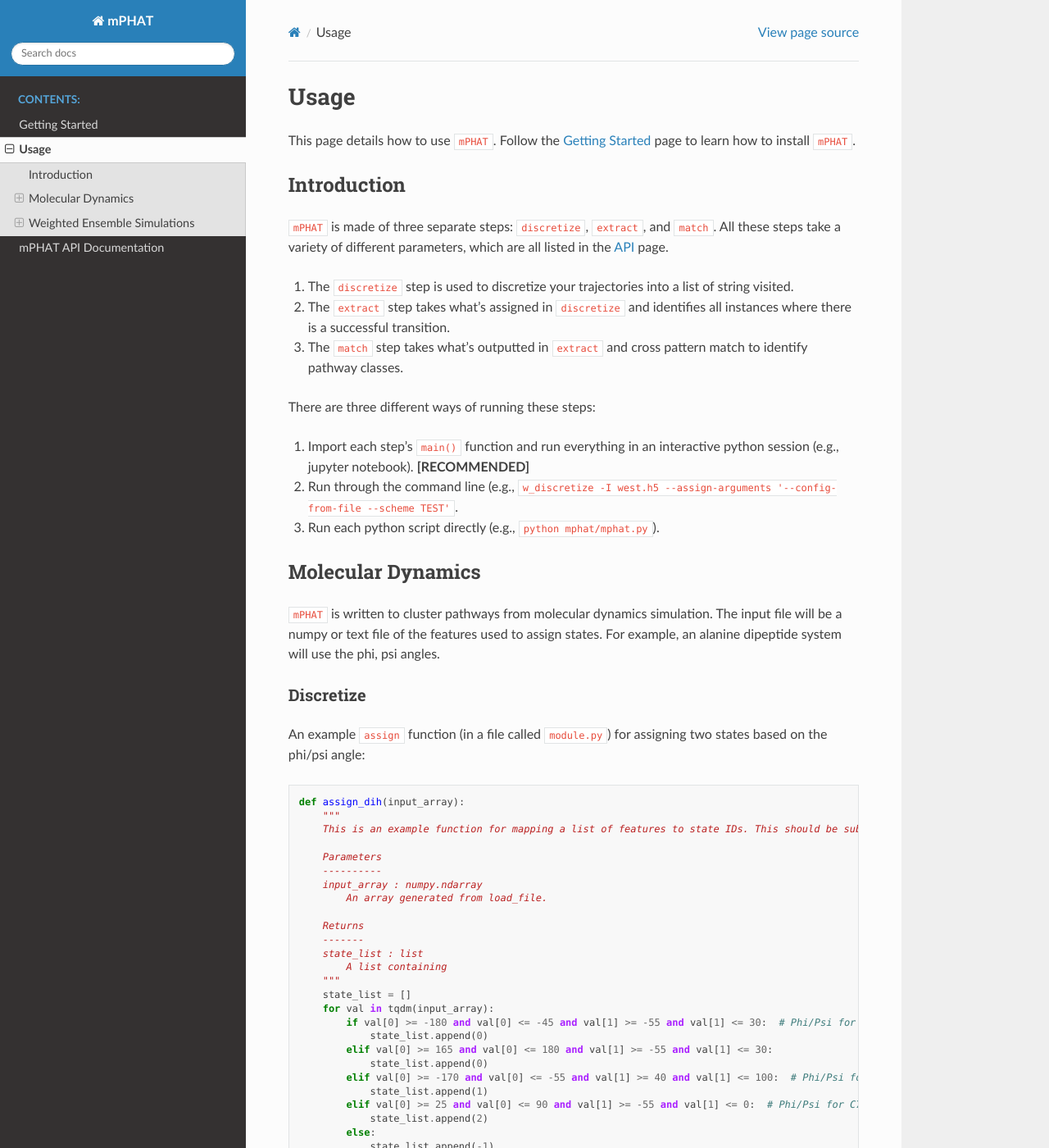
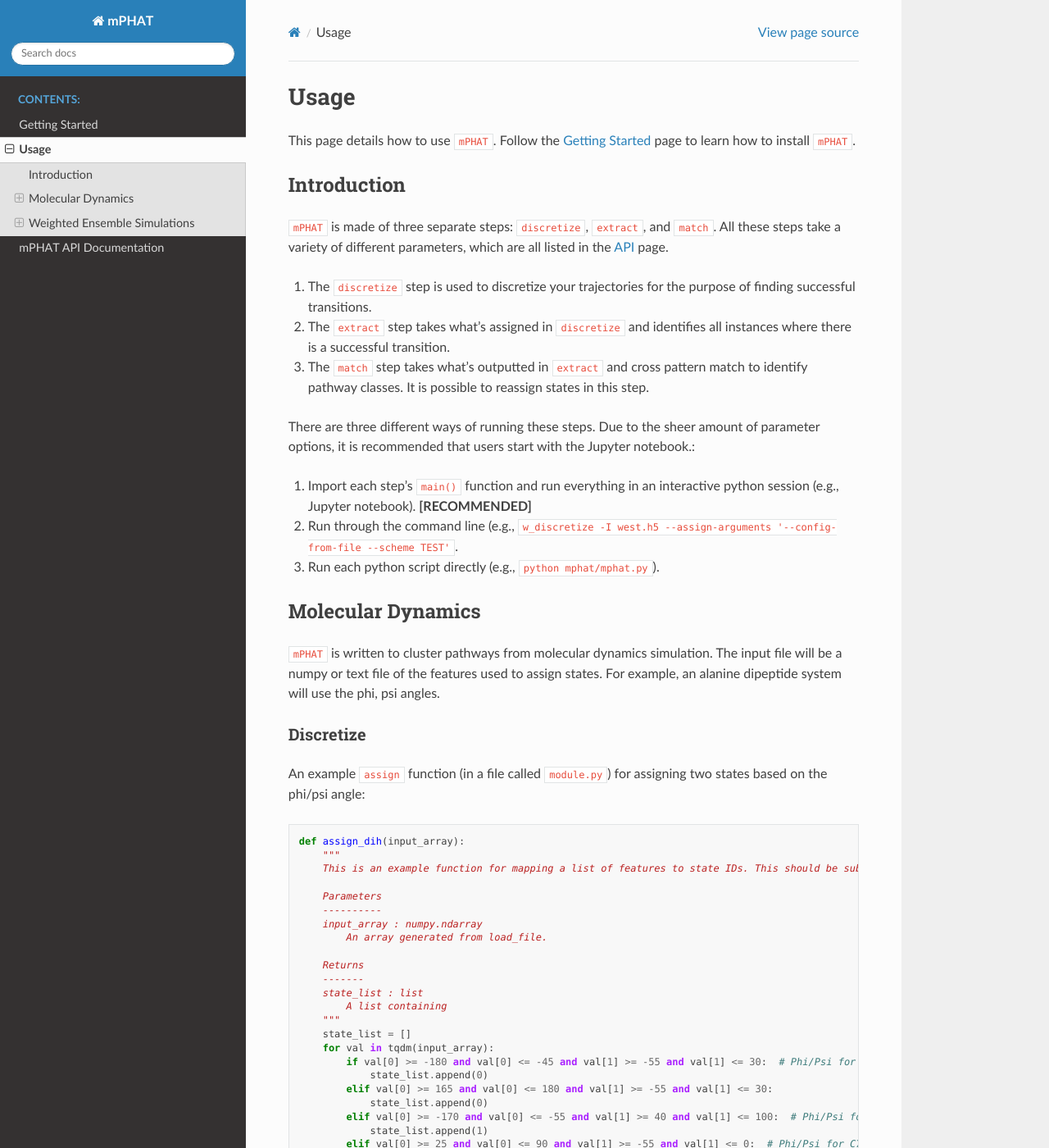
Before and after one commit to jeremyleung521/LPATH, a Sphinx documentation site: the page built from docs/usage.rst, in a window 1280 px wide and 1400 px high. Shown: the whole window at 82% size. Built offline with Sphinx 7.4.7 and the Read the Docs theme 2.0.0, drawn with Linux system fonts in a browser that asks for light colours; the version number could not be read and is left out; some of the changed text lies outside the part shown.

Commit message:
Update doc strings here and there.

```diff
--- a/docs/index.rst
+++ b/docs/index.rst
@@ -3,8 +3,11 @@
    You can adapt this file completely to your liking, but it should at least
    contain the root `toctree` directive.
 
-Welcome to mphat's documentation!
+Welcome to mPHAT's documentation!
 =========================================================
+
+mPHAT: Minimal Pathway Histogram Analysis of Trajectories is a user-friendly, Python tool for clustering pathways from molecular dynamics and weighted ensemble simulations.
+
 
 .. toctree::
    :maxdepth: 2
@@ -15,7 +18,6 @@ Welcome to mphat's documentation!
    api
 
 
-
 Indices and tables
 ==================
 
--- a/docs/usage.rst
+++ b/docs/usage.rst
@@ -10,13 +10,13 @@ Introduction
 ------------
 ``mPHAT`` is made of three separate steps: ``discretize``, ``extract``, and ``match``. All these steps take a variety of different parameters, which are all listed in the `API`_ page.
 
-1. The ``discretize`` step is used to discretize your trajectories into a list of string visited.
+1. The ``discretize`` step is used to discretize your trajectories for the purpose of finding successful transitions.
 2. The ``extract`` step takes what's assigned in ``discretize`` and identifies all instances where there is a successful transition.
-3. The ``match`` step takes what's outputted in ``extract`` and cross pattern match to identify pathway classes.
+3. The ``match`` step takes what's outputted in ``extract`` and cross pattern match to identify pathway classes. It is possible to reassign states in this step.
 
-There are three different ways of running these steps::
+There are three different ways of running these steps. Due to the sheer amount of parameter options, it is recommended that users start with the Jupyter notebook.::
 
-1. Import each step's ``main()`` function and run everything in an interactive python session (e.g., jupyter notebook).  **[RECOMMENDED]**
+1. Import each step's ``main()`` function and run everything in an interactive python session (e.g., Jupyter notebook).  **[RECOMMENDED]**
 2. Run through the command line (e.g., ``w_discretize -I west.h5 --assign-arguments '--config-from-file --scheme TEST'``.
 3. Run each python script directly (e.g., ``python mphat/mphat.py``).
 
```
Also changed, not shown: other parts of docs/usage.rst (+1 -1 lines), docs/api.rst (+5 -7 lines), 2 other files.
